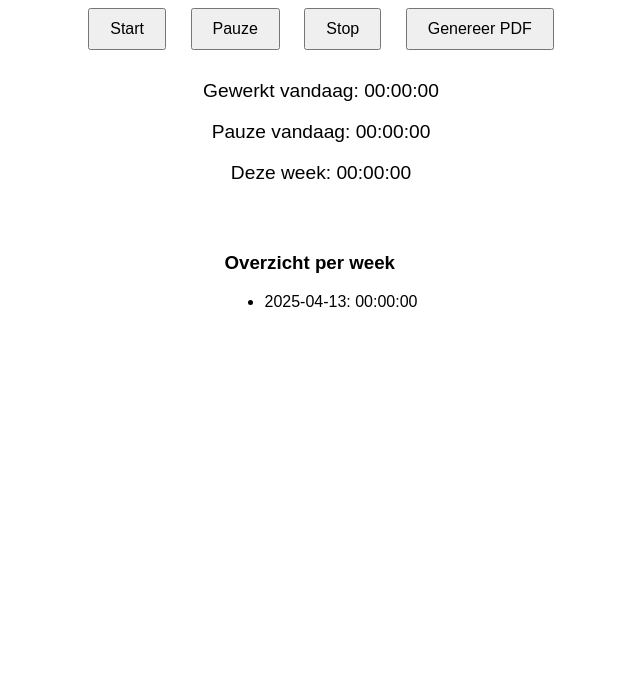
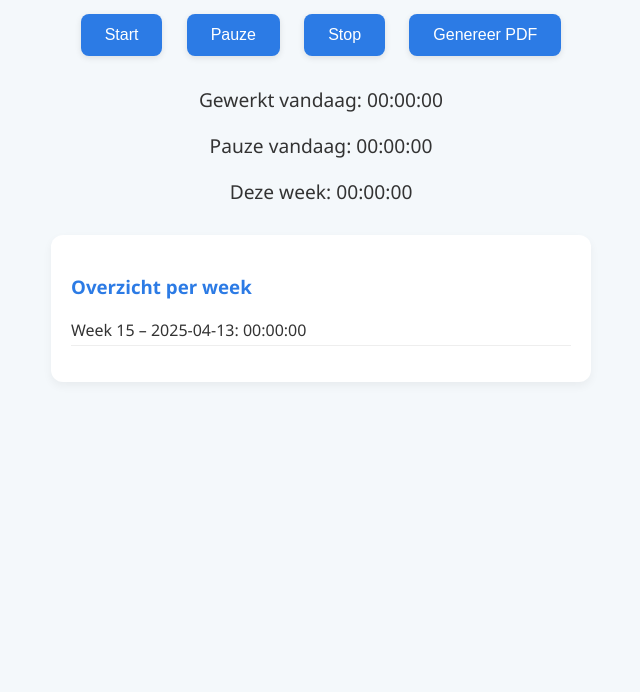
Before and after one commit to TimBaert82/Tikklok, a plain HTML site: page index.html in a window 1280 px wide. Shown: the part 108-800 px from the top of the page, without its empty margins (319-959 px from the left). Drawn offline with nearby package versions, Linux system fonts and the light colour scheme.

Commit message:
Update index.html

```diff
--- a/index.html
+++ b/index.html
@@ -6,11 +6,14 @@
   <script src="https://cdnjs.cloudflare.com/ajax/libs/jspdf/2.5.1/jspdf.umd.min.js"></script>
   <style>
     body {
-      font-family: Arial, sans-serif;
+      font-family: 'Segoe UI', sans-serif;
+      background-color: #f4f8fb;
+      color: #333;
       text-align: center;
       padding: 20px;
     }
     h1 {
+      color: #2c7be5;
       margin-bottom: 20px;
     }
     .timers {
@@ -20,12 +23,39 @@
     button {
       font-size: 1em;
       margin: 10px;
-      padding: 10px 20px;
+      padding: 12px 24px;
+      background-color: #2c7be5;
+      color: white;
+      border: none;
+      border-radius: 8px;
+      box-shadow: 0 2px 6px rgba(0,0,0,0.1);
+      cursor: pointer;
+    }
+    button:hover {
+      background-color: #1a65d2;
     }
     .week-overview {
       margin-top: 30px;
       text-align: left;
-      display: inline-block;
+      background-color: #fff;
+      border-radius: 12px;
+      padding: 20px;
+      max-width: 500px;
+      margin-left: auto;
+      margin-right: auto;
+      box-shadow: 0 4px 10px rgba(0,0,0,0.05);
+    }
+    .week-overview h3 {
+      color: #2c7be5;
+      margin-bottom: 10px;
+    }
+    .week-overview ul {
+      list-style: none;
+      padding: 0;
+    }
+    .week-overview li {
+      padding: 4px 0;
+      border-bottom: 1px solid #eee;
     }
   </style>
 </head>
@@ -53,9 +83,20 @@
     let workTime = 0, pauseTime = 0, weekTime = 0;
     let workInterval, pauseInterval;
     let onPause = false;
-    const todayKey = new Date().toISOString().slice(0, 10);
+    const today = new Date();
+    const todayKey = today.toISOString().slice(0, 10);
+
+    const getWeekNumber = (d) => {
+      d = new Date(Date.UTC(d.getFullYear(), d.getMonth(), d.getDate()));
+      const dayNum = d.getUTCDay() || 7;
+      d.setUTCDate(d.getUTCDate() + 4 - dayNum);
+      const yearStart = new Date(Date.UTC(d.getUTCFullYear(),0,1));
+      return Math.ceil((((d - yearStart) / 86400000) + 1)/7);
+    };
+
+    const weekNumber = getWeekNumber(today);
     const weekData = JSON.parse(localStorage.getItem('weekData') || '{}');
-    if (!weekData[todayKey]) weekData[todayKey] = { work: 0, pause: 0 };
+    if (!weekData[todayKey]) weekData[todayKey] = { work: 0, pause: 0, week: weekNumber };
 
     const formatTime = (seconds) => {
       const h = String(Math.floor(seconds / 3600)).padStart(2, '0');
@@ -73,9 +114,10 @@
     const updateWeekOverview = () => {
       const list = document.getElementById("weekOverview");
       list.innerHTML = '';
-      Object.entries(weekData).forEach(([date, { work }]) => {
+      const sortedDays = Object.entries(weekData).sort(([a], [b]) => a.localeCompare(b));
+      sortedDays.forEach(([date, { work, week }]) => {
         const li = document.createElement("li");
-        li.textContent = `${date}: ${formatTime(work)}`;
+        li.textContent = `Week ${week} – ${date}: ${formatTime(work)}`;
         list.appendChild(li);
       });
     };
@@ -120,20 +162,28 @@
       const { jsPDF } = window.jspdf;
       const doc = new jsPDF();
       let y = 10;
+      doc.setFontSize(14);
       doc.text("Overzicht per dag:", 10, y);
       y += 10;
-      Object.entries(weekData).forEach(([date, { work, pause }]) => {
-        doc.text(`${date} - Gewerkt: ${formatTime(work)}, Pauze: ${formatTime(pause)}`, 10, y);
+      const sortedDays = Object.entries(weekData).sort(([a], [b]) => a.localeCompare(b));
+      sortedDays.forEach(([date, { work, pause, week }]) => {
+        doc.setFontSize(12);
+        doc.text(`Week ${week} – ${date}`, 10, y);
+        y += 7;
+        doc.text(`  Gewerkt: ${formatTime(work)}`, 10, y);
+        y += 7;
+        doc.text(`  Pauze:   ${formatTime(pause)}`, 10, y);
         y += 10;
       });
-      doc.text("\nOverzicht per week:", 10, y);
+      doc.setFontSize(14);
+      doc.text("Totaal gewerkt deze week:", 10, y);
       y += 10;
-      let totalWork = Object.values(weekData).reduce((sum, d) => sum + d.work, 0);
-      doc.text(`Totaal gewerkt: ${formatTime(totalWork)}`, 10, y);
+      const totalWork = Object.values(weekData).reduce((sum, d) => sum + d.work, 0);
+      doc.setFontSize(12);
+      doc.text(`  ${formatTime(totalWork)}`, 10, y);
       doc.save("tikklok_overzicht.pdf");
     };
 
-    // Initial load
     workTime = weekData[todayKey].work;
     pauseTime = weekData[todayKey].pause;
     weekTime = Object.values(weekData).reduce((sum, d) => sum + d.work, 0);
```
